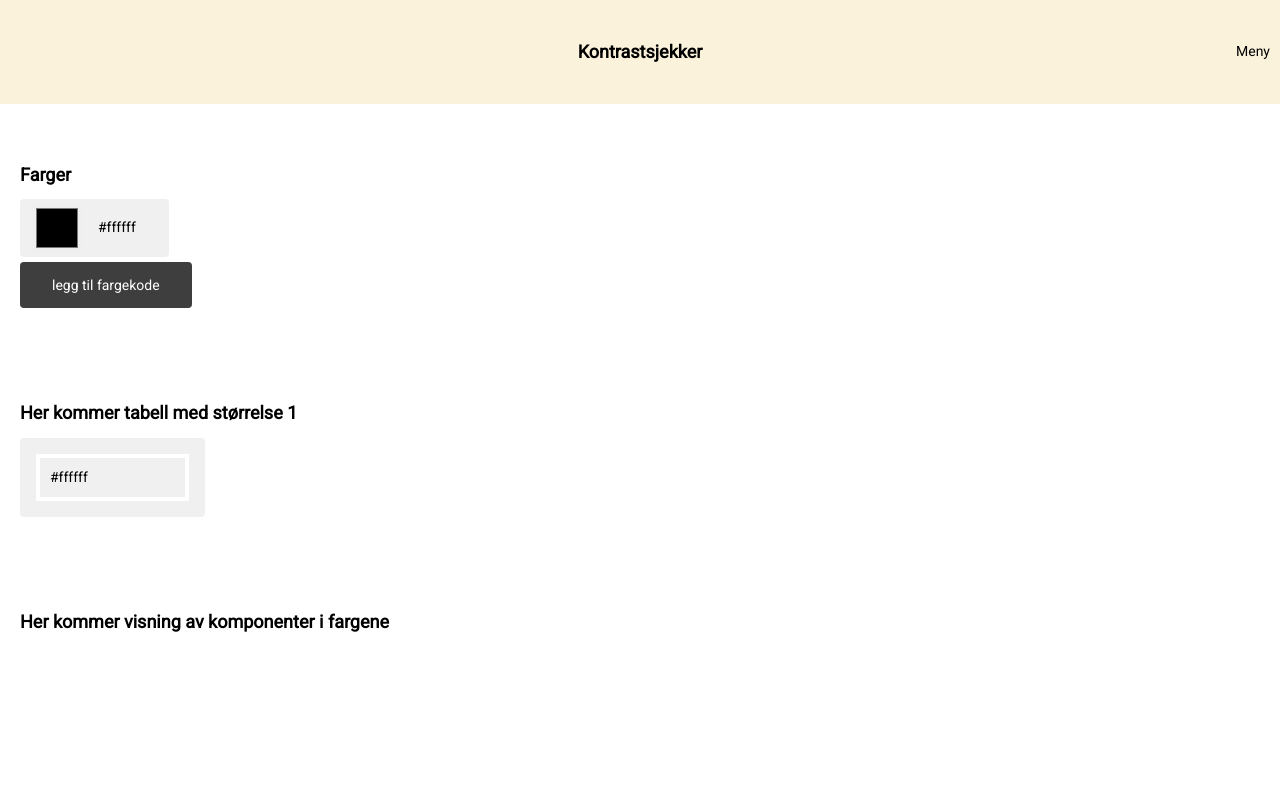
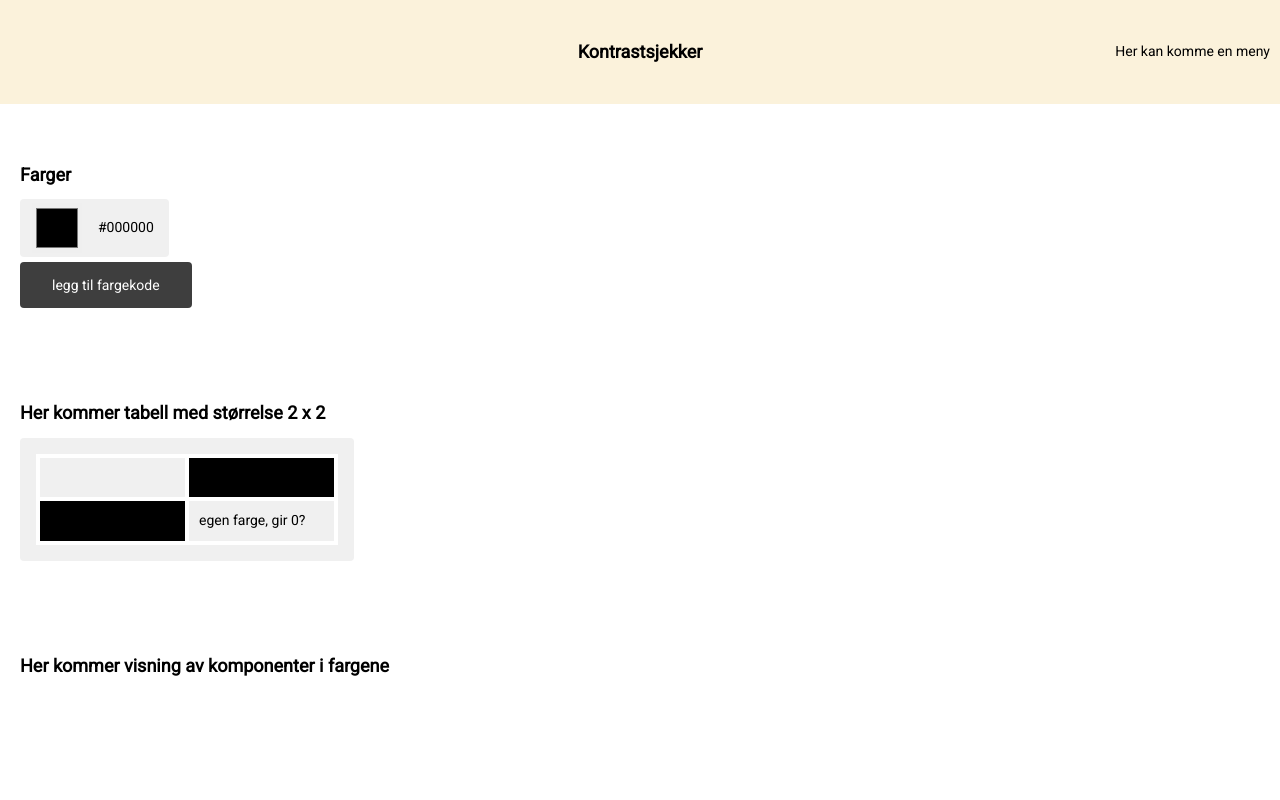
Before and after one commit to NorskRegnesentral/ccc21, a React (Create React App) app: page / in a window 1280 px wide. Shown: the top 800 px of the page. Built offline with nearby package versions, Linux system fonts and the light colour scheme.

Commit message:
tabellformat ok, kontrastsjekk neste trinn

```diff
--- /dev/null
+++ b/src/color-checker.js
@@ -0,0 +1,147 @@
+// json-two.html?f=000000&b=ffffff
+
+var foregroundHex;
+var backgroundHex;
+var colorData;
+
+// Check if param exists
+var field = 'f';
+var url = window.location.href;
+if(url.indexOf('?' + field + '=') != -1) {
+  // return true;
+  foregroundHex = getUrlVariable('f');
+  backgroundHex = getUrlVariable('b');
+  checkColors(foregroundHex, backgroundHex);
+
+} else if(url.indexOf('&' + field + '=') != -1) {
+  // return true;
+  foregroundHex = getUrlVariable('f');
+  backgroundHex = getUrlVariable('b');
+  checkColors(foregroundHex, backgroundHex);
+}
+
+// Get Url Parameter
+function getUrlVariable(param) {
+  var vars = {};
+  window.location.href.replace( location.hash, '' ).replace(
+    /[?&]+([^=&]+)=?([^&]*)?/gi, // regexp
+    function( m, key, value ) { // callback
+      vars[key] = value !== undefined ? value : '';
+    }
+  );
+  if ( param ) {
+    return vars[param] ? vars[param] : null;
+  }
+  return vars;
+};
+
+function checkColors(foregroundColor, backgroundColor) {
+  if (foregroundColor && backgroundColor) {
+    foregroundHex = foregroundColor;
+    backgroundHex = backgroundColor;
+  }
+
+  // Hex to RGB
+  function hexToRgb(hex) {
+    var shorthandRegex = /^#?([a-f\d])([a-f\d])([a-f\d])$/i;
+    hex = hex.replace(shorthandRegex, function(m, r, g, b) {
+      return r + r + g + g + b + b;
+    });
+
+    var result = /^#?([a-f\d]{2})([a-f\d]{2})([a-f\d]{2})$/i.exec(hex);
+    return result ? {
+      r: parseInt(result[1], 16),
+      g: parseInt(result[2], 16),
+      b: parseInt(result[3], 16)
+    } : null;
+  }
+
+  // Get RGBA
+  var foregroundR = hexToRgb(foregroundHex).r
+  var foregroundG = hexToRgb(foregroundHex).g
+  var foregroundB = hexToRgb(foregroundHex).b
+  var foregroundColorRgba = ["" + foregroundR + "","" + foregroundG + "","" + foregroundB + "","0"]
+
+  var backgroundR = hexToRgb(backgroundHex).r
+  var backgroundG = hexToRgb(backgroundHex).g
+  var backgroundB = hexToRgb(backgroundHex).b
+  var backgroundColorRgba = ["" + backgroundR + "","" + backgroundG + "","" + backgroundB + "","1"]
+
+  // console.log(foregroundColorRgba);
+  //
+  // console.log(backgroundR);
+  // console.log(backgroundG);
+  // console.log(backgroundB);
+  // console.log(backgroundColorRgba);
+
+  function luma(rgbaColor) {
+    for (var i = 0; i < 3; i++) {
+      var rgb = rgbaColor[i];
+      rgb /= 255;
+      rgb = rgb < .03928 ? rgb / 12.92 : Math.pow((rgb + .055) / 1.055, 2.4);
+      rgbaColor[i] = rgb;
+    }
+    return .2126 * rgbaColor[0] + .7152 * rgbaColor[1] + 0.0722 * rgbaColor[2];
+  }
+
+  var foregroundLuma = luma(foregroundColorRgba);
+  var backgroundLuma = luma(backgroundColorRgba);
+
+  // console.log(foregroundLuma);
+  // console.log(backgroundLuma);
+
+  function checkContrast() {
+    foregroundLuma = foregroundLuma + 0.05
+    backgroundLuma = backgroundLuma + 0.05
+
+    if (backgroundLuma < foregroundLuma) {
+      return foregroundLuma / backgroundLuma;
+    } else {
+      return backgroundLuma / foregroundLuma;
+    }
+  }
+
+  var ratio = checkContrast();
+  var ratioRounded = ratio.toPrecision(3);
+
+  function checkRating(value) {
+    if (ratioRounded > value) {
+      return true;
+    } else {
+      return false;
+    }
+  }
+
+  var aaHeadline = checkRating(3);
+  var aaaHeadline = checkRating(4.5);
+  var aaText = checkRating(4.5);
+  var aaaText = checkRating(7);
+  var aaComponent = checkRating(3);
+
+  // console.log("Foreground: " + foregroundHex)
+  // console.log("Background: " + backgroundHex)
+  // console.log("Contrast: " + ratio);
+  // console.log("Rounded Contrast: " + ratioRounded);
+  // console.log("AA Headline: " + aaHeadline);
+  // console.log("AAA Headline: " + aaaHeadline);
+  // console.log("AA Text: " + aaText);
+  // console.log("AAA Text: " + aaaText);
+  // console.log("AA Component: " + aaComponent);
+  // console.log("Foreground Luma: " + foregroundLuma);
+  // console.log("Background Luma: " + backgroundLuma);
+
+  colorData = {
+    "foregroundHex":foregroundHex,
+    "backgroundHex":backgroundHex,
+    "foregroundRgb":foregroundR + ", " + foregroundG + ", " + foregroundB,
+    "backgroundRgb":backgroundR + ", " + backgroundG + ", " + backgroundB,
+    "contrast":ratioRounded,
+    "aaHeadline":aaHeadline,
+    "aaaHeadline":aaaHeadline,
+    "aaText":aaText,
+    "aaaText":aaaText,
+    "aaComponent":aaComponent,
+    "foregroundLuma":foregroundLuma,
+    "backgroundLuma":backgroundLuma
+  }
+};
--- a/src/components/contrastTable/contrastTable.css
+++ b/src/components/contrastTable/contrastTable.css
@@ -7,6 +7,7 @@
 
 table, th, td {
     border: 4px solid white;
+    border-radius: 4px;
     border-collapse: collapse;
   }
 
--- a/src/components/contrastTable/contrastTable.jsx
+++ b/src/components/contrastTable/contrastTable.jsx
@@ -1,30 +1,51 @@
 import "./contrastTable.css";
 import React, { useState, useEffect } from "react";
+import ColorChecker from "../../color-checker";
+
 
 const ContrastTable = ({colorList}) => {
-    //vet ikke om denne trengs
-    const [size, setSize] = useState(0);
+  const [tableList, setTableList] = useState([]);
 
+  //tabell-listen skal alltid være den samme som fargelisten,
+  //men med ett tomt felt først
   useEffect(() => {
-    setSize(Object.keys(colorList).length)
+    setTableList([""].concat(colorList));
   },[colorList]);
 
+  const getCellColor = (rowIndex, columnIndex) => {
+    if(rowIndex === 0) return tableList[columnIndex];
+    else if (columnIndex === 0) return tableList[rowIndex];
+    return;
+  }
+
   const getCellValue = (rowIndex, columnIndex) => {
-    console.log("getting value for ", rowIndex, columnIndex);
-    if(rowIndex === 0) return colorList[columnIndex];
-    else if (columnIndex === 0) return colorList[rowIndex];
+    if(rowIndex === 0) return tableList[columnIndex];
+    else if (columnIndex === 0) return tableList[rowIndex];
+    //HER SKAL KONTRASTSJEKKEN INN
+    if(rowIndex === columnIndex) return "egen farge, gir 0?"
     var jas = "r"+rowIndex+"c"+columnIndex;
+    //return getContrast(rowIndex,columnIndex);
     return jas;
+  }
+
+  //work in progress
+  const getContrast = (rowIndex, columnIndex) => {
+    const color1 =  tableList[columnIndex];
+    const color2 = tableList[rowIndex];
+
+    const contrast = ColorChecker.checkColors(color1, color2);
+    console.log(contrast)
+    return contrast;
   }
 
   return (
     <div className="contrastTable">
         <table>
             <tbody>
-                {colorList.map((color, rowIndex) => (
+                {tableList.map((color, rowIndex) => (
                 <tr key={"row"+rowIndex}>
-                    {colorList.map((color, colIndex) => (
-                        <td>{getCellValue(rowIndex, colIndex)}</td>
+                    {tableList.map((color, colIndex) => (
+                        <td  style={{backgroundColor: getCellColor(rowIndex,colIndex)}}>{getCellValue(rowIndex, colIndex)}</td>
                     ))}
                 </tr>
                 ))}
--- a/src/components/navBar/navBar.css
+++ b/src/components/navBar/navBar.css
@@ -21,6 +21,8 @@
   display: flex;
   justify-content: center;
   align-items: center;
+  pointer-events: none;
+  user-select: none;
 }
 
 h1 {
--- a/src/components/navBar/navBar.jsx
+++ b/src/components/navBar/navBar.jsx
@@ -9,7 +9,7 @@ const NavBar = () => {
       </div>
       <ul className="mainMenu">
         <li>
-          <p>Meny</p>
+          <p>Her kan komme en meny</p>
         </li>
       </ul>
     </div>
--- a/src/pages/home/home.jsx
+++ b/src/pages/home/home.jsx
@@ -5,7 +5,7 @@ import ColorInput from "../../components/colorInput/colorInput";
 import ContrastTable from "../../components/contrastTable/contrastTable";
 
 function Home() {
-  const [colorList, setColorList] = useState(["#ffffff"]);
+  const [colorList, setColorList] = useState(["#000000"]);
   useEffect(() => {},[]);
 
   /** Metoden oppdaterer en farge i listen når du endrer fargen i brukergrensesnittet */
@@ -25,22 +25,20 @@ function Home() {
             ))}
           </div>
           <button
-            onClick={() => setColorList((colorList) => [...colorList, "#ffffff"])}
+            onClick={() => setColorList((colorList) => [...colorList, "#000000"])}
           >
             legg til fargekode
           </button>
         </div>
         <div className="contentGroup">
-          <h1>Her kommer tabell med størrelse {Object.keys(colorList).length}</h1>
+          <h1>Her kommer tabell med størrelse {Object.keys(colorList).length+1} x {Object.keys(colorList).length+1} </h1>
           <ContrastTable colorList={colorList}></ContrastTable>
         </div>
         <div className="contentGroup">
           <h1>Her kommer visning av komponenter i fargene</h1>
         </div>
       </div>
-      <div className="footer">
-        <p>footer 2022</p>
-      </div>
+
     </div>
   );
 }
```
